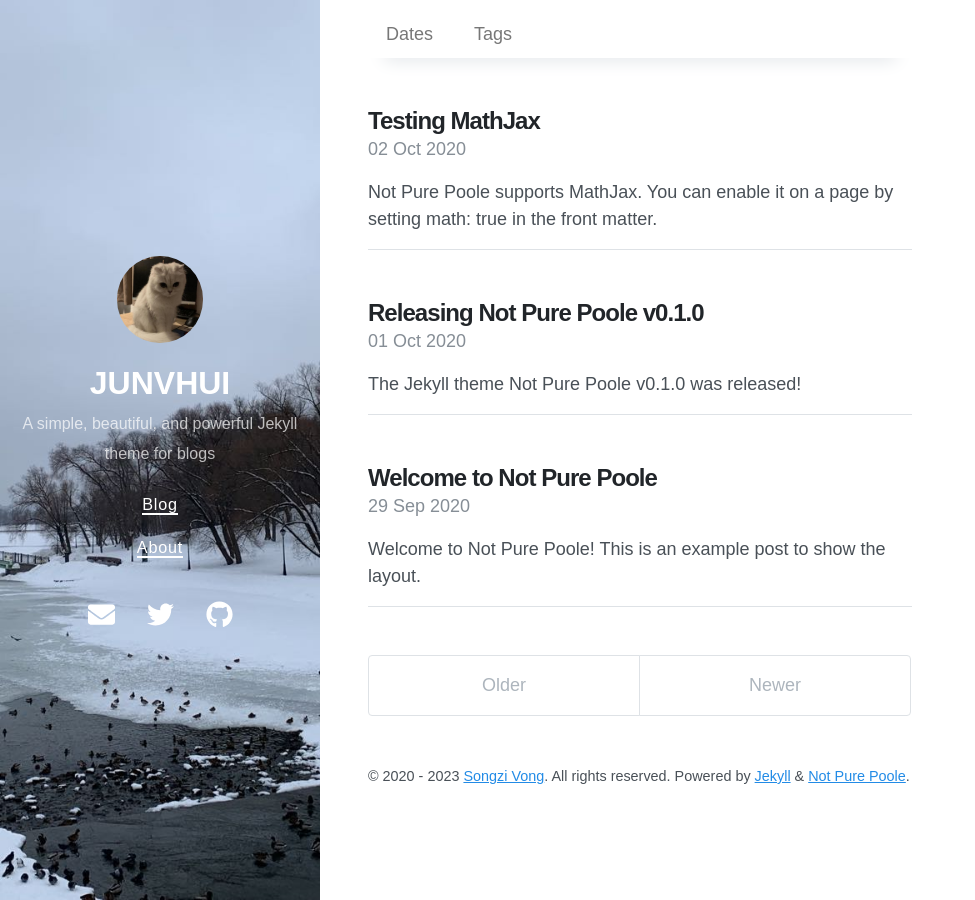
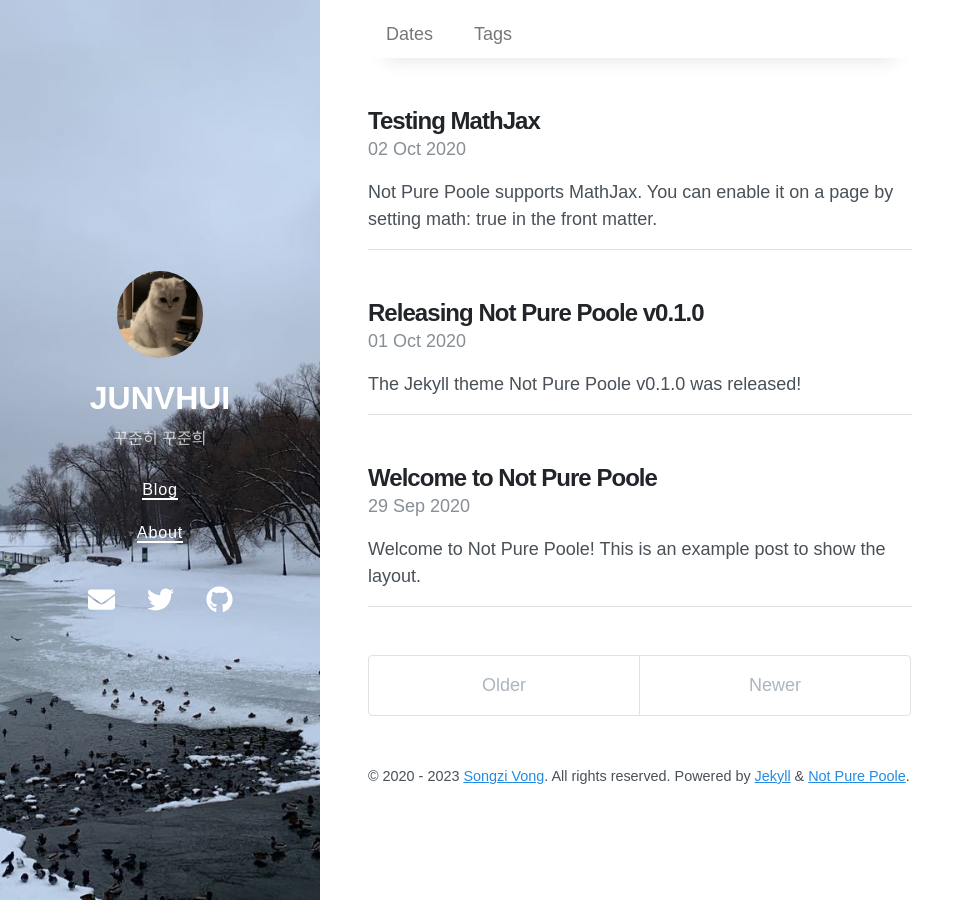
Before and after one commit to junvhui/junvhui.github.io, a Jekyll site: the page built from index.html, in a window 1280 px wide. Shown: the whole page, without its empty margins (0-975 px from the left). Built offline with Jekyll 4.4.1, drawn with Linux system fonts in a browser that asks for light colours; nearby versions of some CDN libraries; the list of posts is cut into pages by our own code.

Commit message:
Update _config.yml

```diff
--- a/_config.yml
+++ b/_config.yml
@@ -1,7 +1,7 @@
 # Setup
 title: JUNVHUI
-description: A simple, beautiful, and powerful Jekyll theme for blogs
-url: https://vszhub.github.io
+description: 꾸준히 꾸준희
+url: https://junvhui.github.io
 avatar: /avatar.jpeg
 paginate: 5
 permalink: pretty
```
